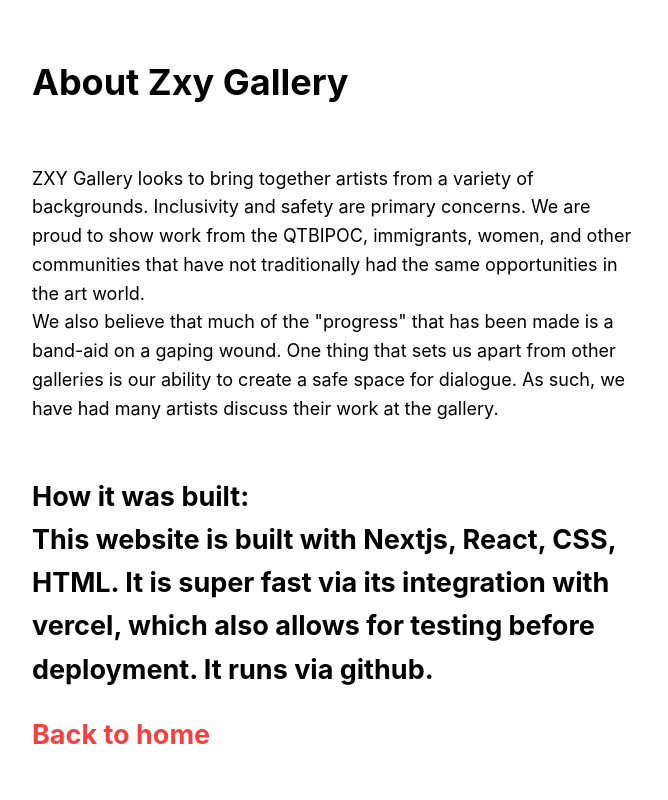
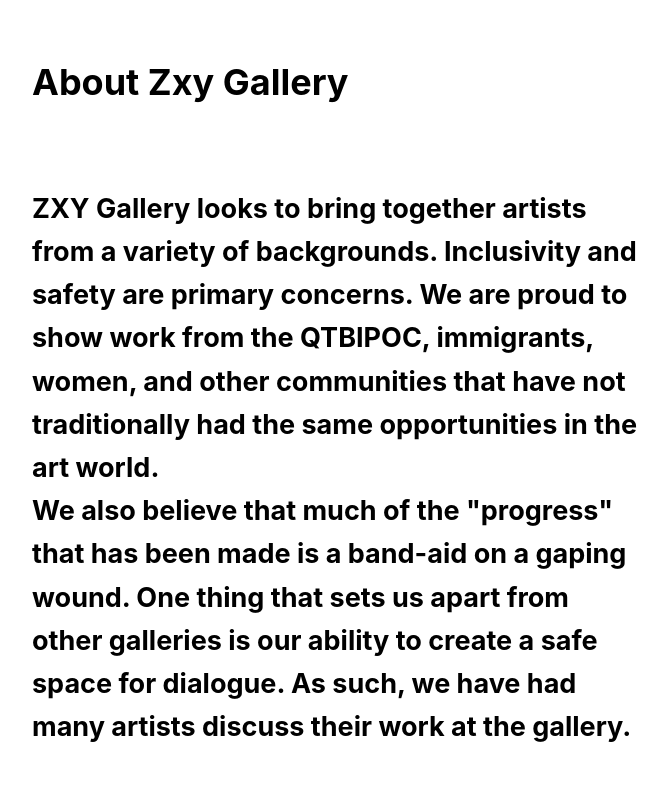
Before and after one commit to adamaslan/zxy3, a Next.js app: page /posts/about in a window 1280 px wide. Shown: the top 800 px of the page, without its empty margins (302-970 px from the left). Built offline with nearby package versions, Linux system fonts and the light colour scheme.

Commit message:
Update about.js

```diff
--- a/pages/posts/about.js
+++ b/pages/posts/about.js
@@ -9,7 +9,7 @@ export default function About() {
         <Head>
           <title>ZXY</title>
         </Head>
-        <h1>About Zxy Gallery</h1><br /> ZXY Gallery looks to bring together artists from a variety of backgrounds. Inclusivity and safety are primary concerns. We are proud to show work from the QTBIPOC, immigrants, women, and other communities that have not traditionally had the same opportunities in the art world.<br /> We also believe that much of the "progress" that has been made is a band-aid on a gaping wound. One thing that sets us apart from other galleries is our ability to create a safe space for dialogue. As such, we have had many artists discuss their work at the gallery.<br /><br />
+        <h1>About Zxy Gallery</h1><br />   <h2> ZXY Gallery looks to bring together artists from a variety of backgrounds. Inclusivity and safety are primary concerns. We are proud to show work from the QTBIPOC, immigrants, women, and other communities that have not traditionally had the same opportunities in the art world.<br /> We also believe that much of the "progress" that has been made is a band-aid on a gaping wound. One thing that sets us apart from other galleries is our ability to create a safe space for dialogue. As such, we have had many artists discuss their work at the gallery.</h2><br /><br />
         <h2>How it was built: <br /> This website is built with Nextjs, React, CSS, HTML. It is super fast via its integration with vercel, which also allows for testing before deployment. It runs via github.
 </h2>
 
```
